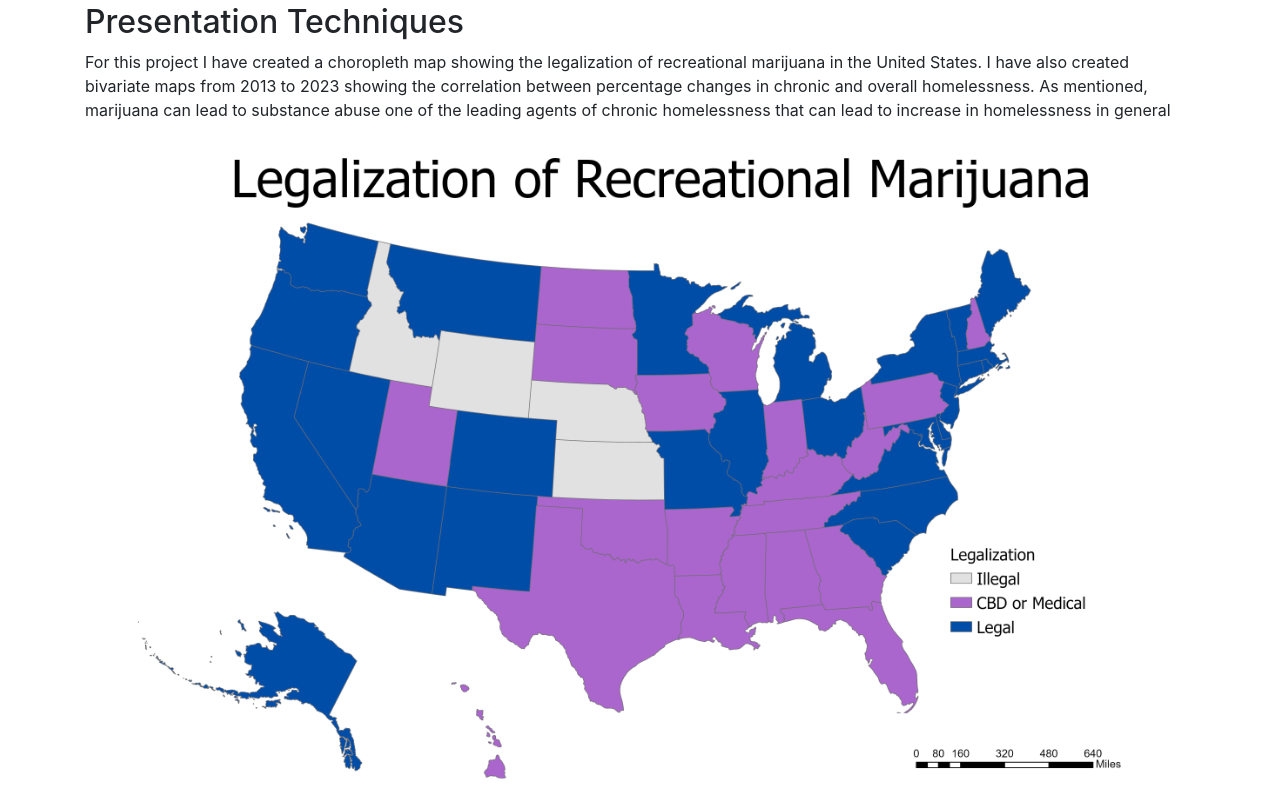
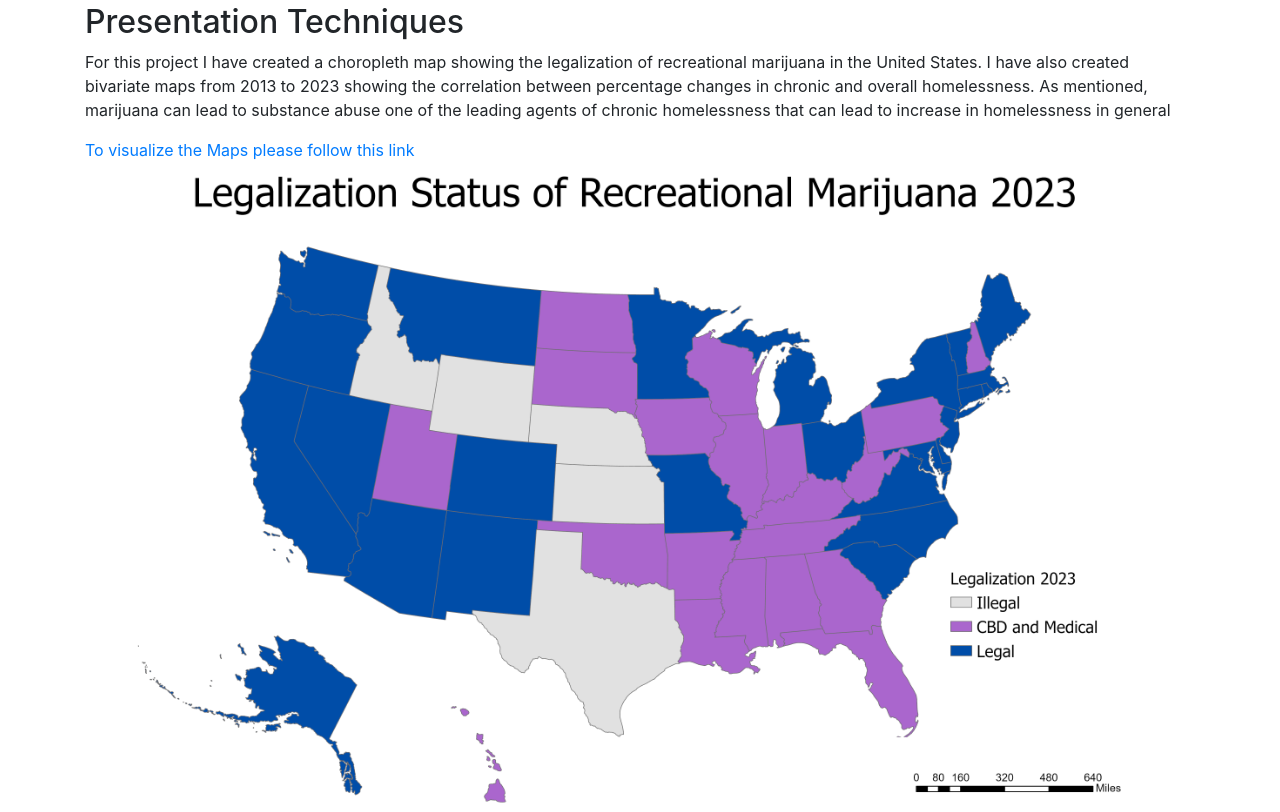
Before and after one commit to geog3540/gkundwa, a website: page FinalProject.html in a window 1280 px wide. Shown: the part 1128-1940 px from the top of the page. Drawn offline with Linux system fonts and the light colour scheme.

Commit message:
Done
Final Product

```diff
--- a/FinalProject.html
+++ b/FinalProject.html
@@ -74,7 +74,8 @@
       <p>For this project I have created a choropleth map showing the legalization of recreational marijuana in the United States.
         I have also created bivariate maps from 2013 to 2023 showing the correlation between percentage changes in chronic and overall homelessness. As mentioned, marijuana can lead to substance abuse one of the leading agents of chronic homelessness that can lead to increase in homelessness in general</p>
 
-      <img src="Images/legalizationmap.png" class="img-fluid" alt="LegalizationMap">
+      <a href="Maps.html">To visualize the Maps please follow this link</a>
+      <img src="Images/Legalization23.png" class="img-fluid" alt="LegalizationMap">
 
       <a href="Maps.html">To visualize the Maps please follow this link</a>
 
```
Also changed, not shown: index.html (+1 -1 lines), Images/Legalization23.png (added), 1 other file.
